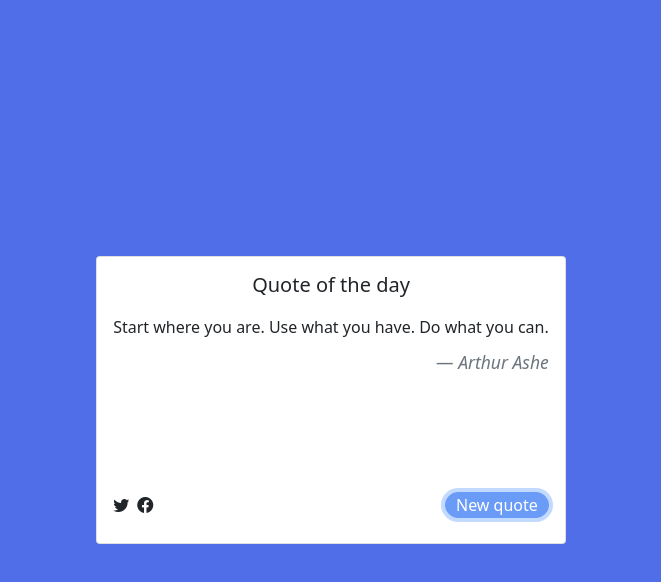
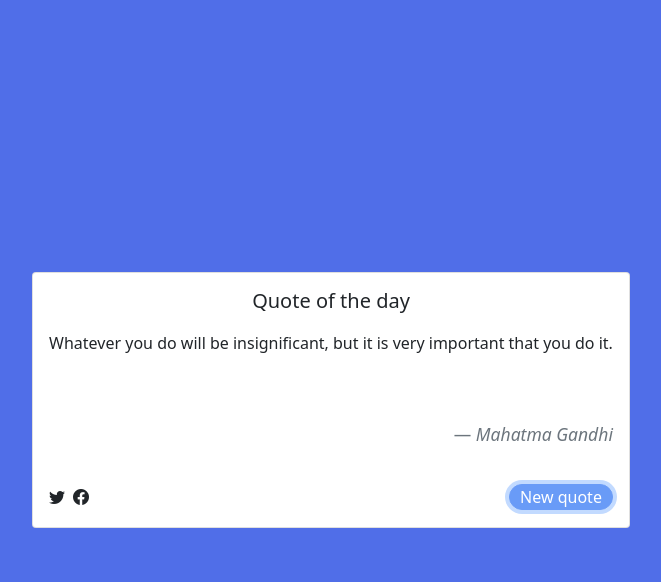
Before and after one commit to Taynaradb/app-quotes, a website: page app-quotes/www/index.html in a window 1280 px wide. Both pictures are taken after a click on the button "New quote". Shown: the whole page, without its empty margins (309-970 px from the left). Drawn offline with Linux system fonts and the light colour scheme.

Commit message:
complete
complete

```diff
--- a/app-quotes/www/css/style.css
+++ b/app-quotes/www/css/style.css
@@ -33,3 +33,6 @@ body {
 .blockquote{
     height: 144px;
 }
+p#quote {
+    height: 100px;
+}
--- a/app-quotes/www/index.html
+++ b/app-quotes/www/index.html
@@ -15,7 +15,7 @@
 
 <body>
     <main class="container-fluid h-100 d-flex justify-content-center align-items-center">
-        <div class="card" style="height: 18rem;">
+        <div class="card" style="height: 16rem;">
             <div class="card-body pb-0">
                 <h5 class="card-title text-center">Quote of the day</h5>
                 <blockquote class="blockquote mb-0">
--- a/app-quotes/www/js/js.js
+++ b/app-quotes/www/js/js.js
@@ -18,16 +18,9 @@ let quotes = [
     }
 ];
 
-//console.log(quotes[0].name);
-//console.log(quotes[0].quote);
+let display = quotes[Math.floor(Math.random() * quotes.length)];
 
-//quote.innerHTML = quotes[1].quote;
-
-const n = quotes.length;
-
-for (let i = 0; i <= n; i++) {
-  quoteof.innerHTML = quotes[i].quote;
-  author.innerHTML = quotes[i].name;
-}
+quoteof.innerHTML = display.quote;
+author.innerHTML = display.name;
 
 });
```
